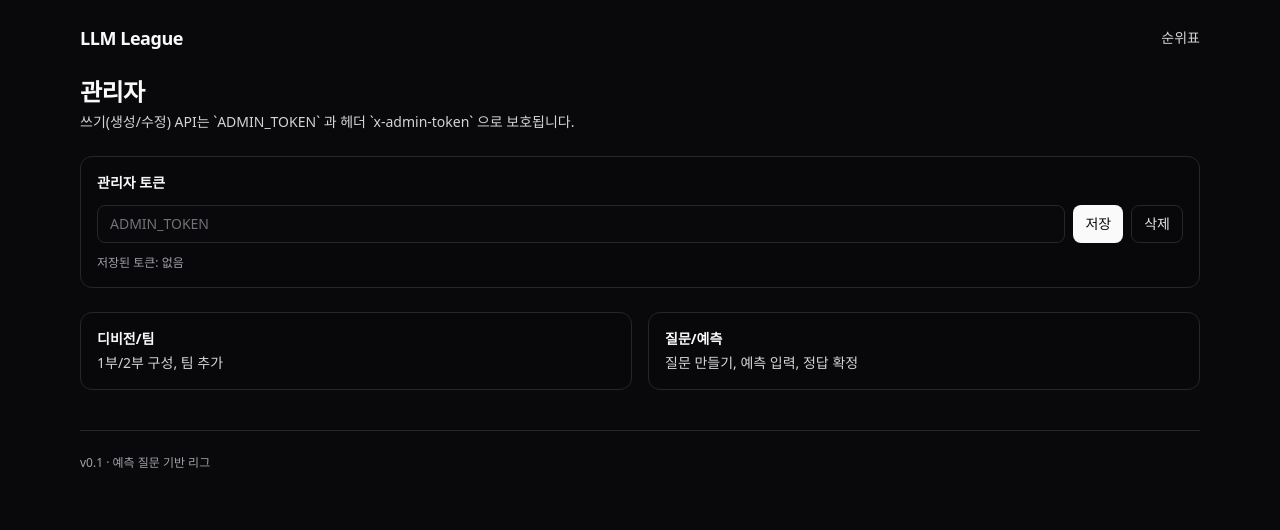
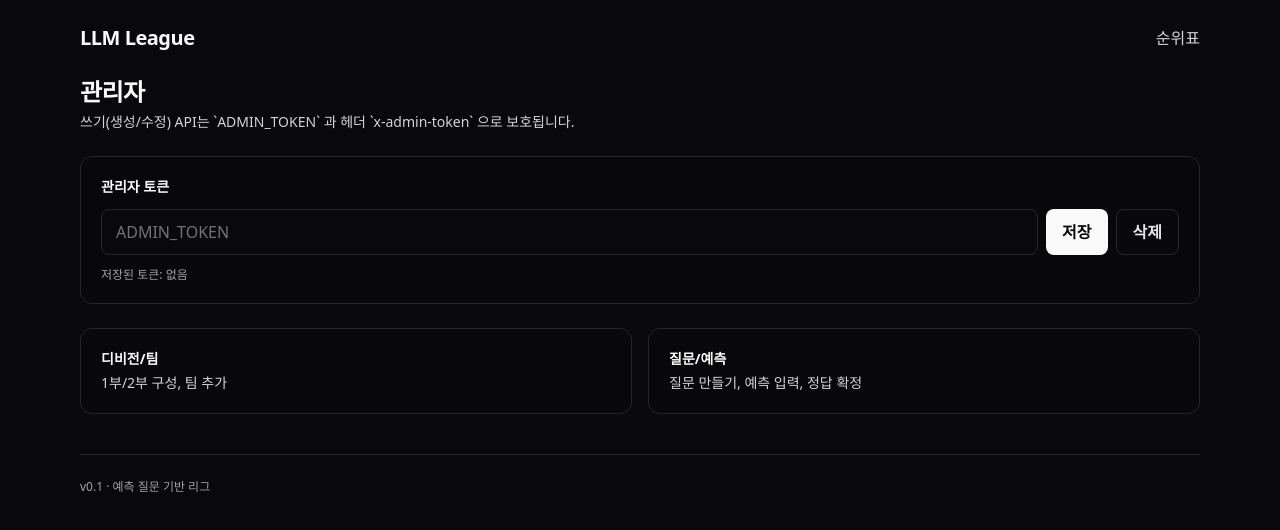
Before and after one commit to HYO4B/league, a Next.js app: page /admin in a window 1280 px wide. Shown: the top 530 px of the page. Built offline with nearby package versions, Linux system fonts and the light colour scheme.

Commit message:
Improve readability for 16x9 screenshots

```diff
--- a/src/app/d/[divisionId]/page.tsx
+++ b/src/app/d/[divisionId]/page.tsx
@@ -85,11 +85,11 @@ export default async function DivisionPage({ params }: Props) {
     <div className="space-y-6">
       <div className="flex items-end justify-between gap-3">
         <div>
-          <div className="text-sm text-zinc-400">
+          <div className="text-base text-zinc-400">
             {division.season} · {division.tier}부
           </div>
-          <h1 className="text-2xl font-semibold tracking-tight">{division.name}</h1>
-          <div className="mt-2 flex flex-wrap gap-2 text-xs text-zinc-300">
+          <h1 className="text-3xl font-semibold tracking-tight">{division.name}</h1>
+          <div className="mt-3 flex flex-wrap gap-2 text-sm text-zinc-300">
             <Pill>정답 {division.pointsCorrect}점</Pill>
             <Pill>오답 {division.pointsWrong}점</Pill>
           </div>
--- a/src/app/globals.css
+++ b/src/app/globals.css
@@ -9,4 +9,5 @@ body {
 
 body {
   @apply bg-zinc-950 text-zinc-50;
+  @apply text-[17px] leading-relaxed md:text-[18px];
 }
--- a/src/app/layout.tsx
+++ b/src/app/layout.tsx
@@ -14,10 +14,10 @@ export default function RootLayout({ children }: { children: React.ReactNode })
       <body>
         <div className="mx-auto max-w-6xl px-4 py-6">
           <header className="flex items-center justify-between gap-3">
-            <Link href="/" className="text-lg font-semibold tracking-tight">
+            <Link href="/" className="text-xl font-semibold tracking-tight">
               LLM League
             </Link>
-            <nav className="flex items-center gap-3 text-sm text-zinc-300">
+            <nav className="flex items-center gap-4 text-base text-zinc-300">
               <Link href="/" className="hover:text-zinc-50">
                 순위표
               </Link>
--- a/src/app/page.tsx
+++ b/src/app/page.tsx
@@ -42,8 +42,8 @@ export default async function HomePage() {
   return (
     <div className="space-y-6">
       <div>
-        <h1 className="text-2xl font-semibold tracking-tight">디비전</h1>
-        <p className="mt-1 text-sm text-zinc-300">디비전을 선택하면 순위표를 볼 수 있어요.</p>
+        <h1 className="text-3xl font-semibold tracking-tight">디비전</h1>
+        <p className="mt-2 text-base text-zinc-300">디비전을 선택하면 순위표를 볼 수 있어요.</p>
       </div>
 
       <div className="grid grid-cols-1 gap-4 md:grid-cols-2">
--- a/src/components/ui.tsx
+++ b/src/components/ui.tsx
@@ -2,7 +2,7 @@ import clsx from "clsx";
 import type { ComponentProps } from "react";
 
 export function Card({ className, ...props }: ComponentProps<"div">) {
-  return <div className={clsx("rounded-xl border border-zinc-800 bg-zinc-950/50 p-4", className)} {...props} />;
+  return <div className={clsx("rounded-xl border border-zinc-800 bg-zinc-950/50 p-5", className)} {...props} />;
 }
 
 export function Button({
@@ -13,7 +13,7 @@ export function Button({
   return (
     <button
       className={clsx(
-        "inline-flex items-center justify-center rounded-lg px-3 py-2 text-sm font-medium transition",
+        "inline-flex items-center justify-center rounded-lg px-4 py-2.5 text-base font-semibold transition",
         variant === "solid" && "bg-zinc-50 text-zinc-950 hover:bg-zinc-200",
         variant === "ghost" && "border border-zinc-800 bg-transparent text-zinc-200 hover:border-zinc-600",
         className
@@ -27,7 +27,7 @@ export function Input({ className, ...props }: ComponentProps<"input">) {
   return (
     <input
       className={clsx(
-        "w-full rounded-lg border border-zinc-800 bg-zinc-950 px-3 py-2 text-sm text-zinc-50 placeholder:text-zinc-500 focus:border-zinc-600 focus:outline-none",
+        "w-full rounded-lg border border-zinc-800 bg-zinc-950 px-3.5 py-2.5 text-base text-zinc-50 placeholder:text-zinc-500 focus:border-zinc-600 focus:outline-none",
         className
       )}
       {...props}
@@ -39,7 +39,7 @@ export function Textarea({ className, ...props }: ComponentProps<"textarea">) {
   return (
     <textarea
       className={clsx(
-        "min-h-24 w-full rounded-lg border border-zinc-800 bg-zinc-950 px-3 py-2 text-sm text-zinc-50 placeholder:text-zinc-500 focus:border-zinc-600 focus:outline-none",
+        "min-h-28 w-full rounded-lg border border-zinc-800 bg-zinc-950 px-3.5 py-2.5 text-base text-zinc-50 placeholder:text-zinc-500 focus:border-zinc-600 focus:outline-none",
         className
       )}
       {...props}
@@ -51,7 +51,7 @@ export function Select({ className, ...props }: ComponentProps<"select">) {
   return (
     <select
       className={clsx(
-        "w-full rounded-lg border border-zinc-800 bg-zinc-950 px-3 py-2 text-sm text-zinc-50 focus:border-zinc-600 focus:outline-none",
+        "w-full rounded-lg border border-zinc-800 bg-zinc-950 px-3.5 py-2.5 text-base text-zinc-50 focus:border-zinc-600 focus:outline-none",
         className
       )}
       {...props}
@@ -64,13 +64,13 @@ export function Pill({ className, ...props }: ComponentProps<"span">) {
 }
 
 export function Table({ className, ...props }: ComponentProps<"table">) {
-  return <table className={clsx("w-full border-collapse text-sm", className)} {...props} />;
+  return <table className={clsx("w-full border-collapse text-base", className)} {...props} />;
 }
 
 export function Th({ className, ...props }: ComponentProps<"th">) {
-  return <th className={clsx("px-2 py-2 text-left text-xs font-semibold text-zinc-300", className)} {...props} />;
+  return <th className={clsx("px-3 py-2.5 text-left text-sm font-semibold text-zinc-300", className)} {...props} />;
 }
 
 export function Td({ className, ...props }: ComponentProps<"td">) {
-  return <td className={clsx("px-2 py-2 align-top", className)} {...props} />;
+  return <td className={clsx("px-3 py-2.5 align-top", className)} {...props} />;
 }
```
